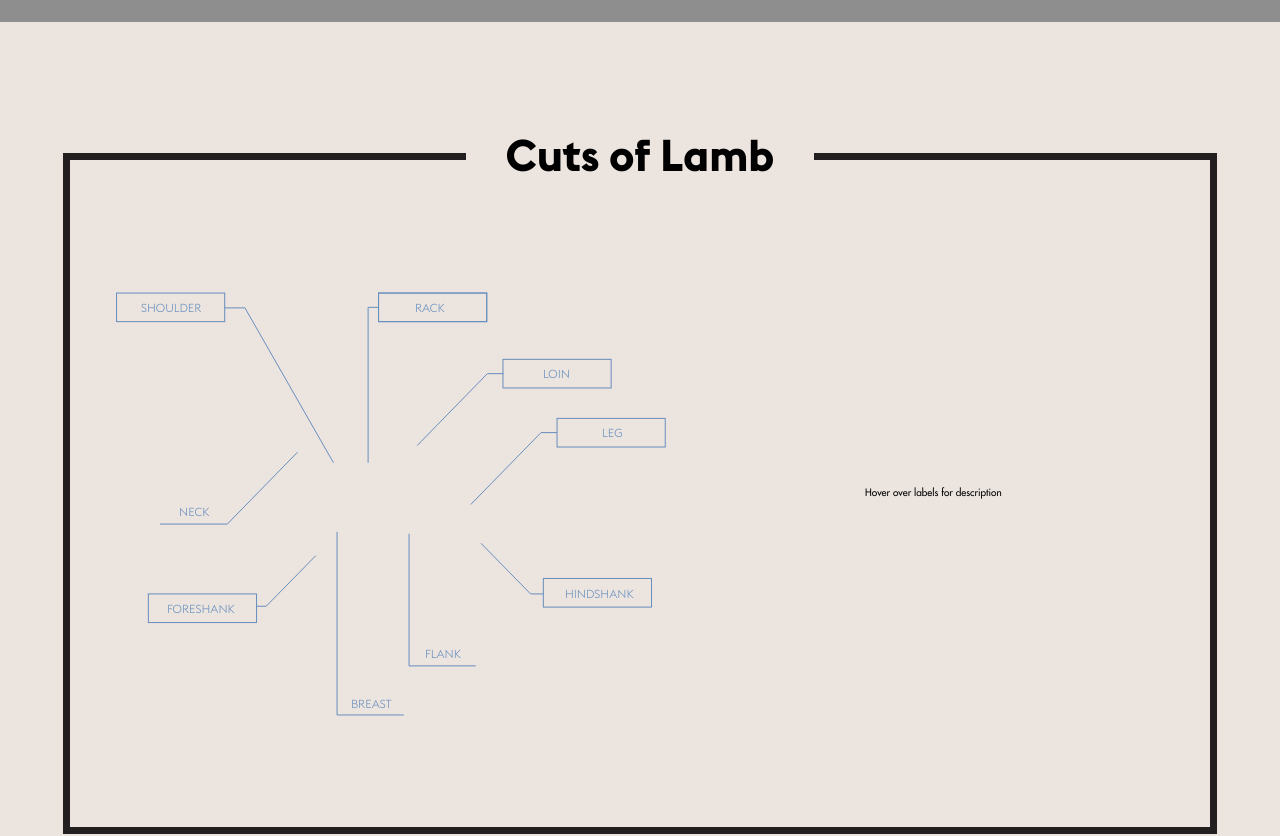
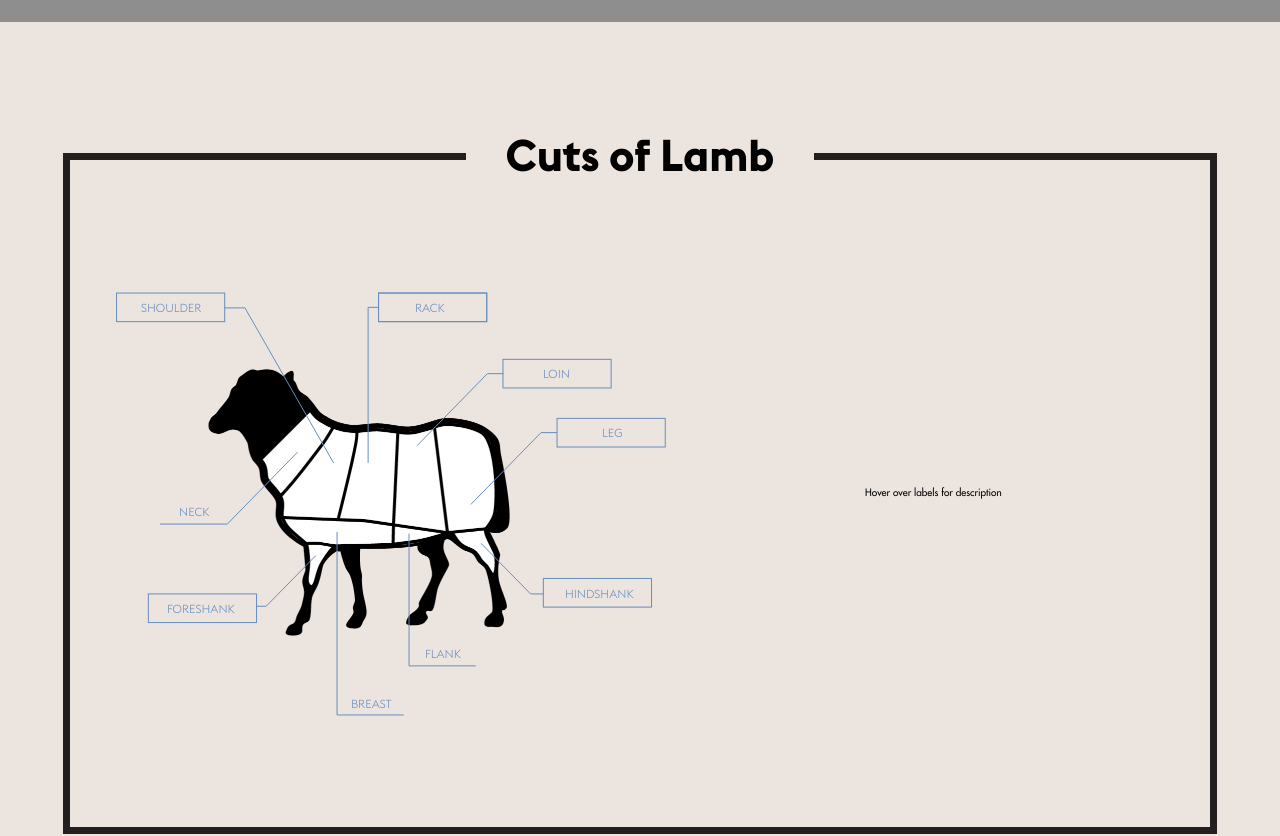
Before and after one commit to whatitiscreative/jugo, a website: page index.html in a window 1280 px wide. Shown: the part 3704-4540 px from the top of the page. Drawn offline with Linux system fonts and the light colour scheme; grey boxes are pictures that could not be loaded.

Commit message:
added lamb img

```diff
--- a/_source/scss/partials/_cuts.scss
+++ b/_source/scss/partials/_cuts.scss
@@ -42,6 +42,8 @@
 
 .cut-svg {
   margin: -30px 0 -100px -20px;
+  position: relative;
+  z-index: 2;
   // position: absolute;
   // left: -65px;
   // top: -145px;
@@ -62,3 +64,26 @@
     }
   }
 }
+
+.lamb-img {
+  position: absolute;
+  top: 191px;
+  z-index: 1;
+  left: 83px;
+
+   @include MQ(S) {
+        max-width: 330px;
+        height: auto;
+      }
+}
+
+
+// .cuts {
+//   img {
+//     @include MQ(S) {
+//       max-width: 330px;
+//       height: auto;
+
+//     }
+//   }
+// }
--- a/_source/scss/partials/_hero.scss
+++ b/_source/scss/partials/_hero.scss
@@ -19,17 +19,6 @@
 
   p {
   	color: $color-white;
-  }
-}
-
-
-.cuts {
-  img {
-    @include MQ(S) {
-      max-width: 330px;
-      height: auto;
-
-    }
   }
 }
 
--- a/index.html
+++ b/index.html
@@ -404,8 +404,9 @@
                 </div>
                 <div class="row inner middle-xs">
                   <div class="col-xs-12 col-sm-7">
-                    <!-- <img src="img/lamb.png"> -->
                     <div class="cut-svg-wrap">
+                      <img class="lamb-img" src="img/lamb.png">
+
                       <svg class="cut-svg" version="1.1" id="Layer_1" xmlns="http://www.w3.org/2000/svg" xmlns:xlink="http://www.w3.org/1999/xlink" x="0px" y="0px"
                         width="612px" height="792px" viewBox="0 0 612 792" enable-background="new 0 0 612 792" xml:space="preserve">
 
```
Also changed, not shown: css/styles.css.
